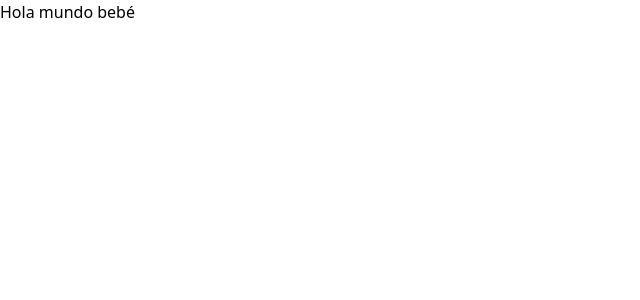
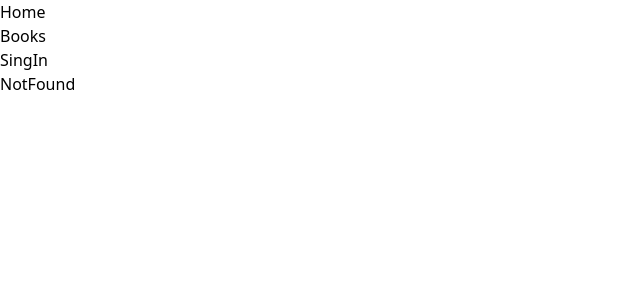
Before and after one commit to MrFabiioo/biblioteca-personal, a React (Vite) app: page / in a window 1280 px wide. Shown: the top 300 px of the page, without its empty margins (0-640 px from the left). Built offline with nearby package versions, Linux system fonts and the light colour scheme.

Commit message:
created pages

```diff
--- a/src/App.jsx
+++ /dev/null
@@ -1,15 +0,0 @@
-//import { useState } from 'react'
-import './App.css'
-
-function App() {
-
-
-  return (
-    <div className='bg-red-100'>
-      Hola mundo bebé
-    </div>
-
-  )
-}
-
-export default App
--- /dev/null
+++ b/src/Pages/App/index.jsx
@@ -0,0 +1,22 @@
+//import { useState } from 'react'
+import Home from '../Home';
+import Books from '../Books'
+import SingIn from '../SingIn'
+import NotFound from '../NotFound'
+import './App.css'
+
+function App() {
+
+
+  return (
+    <div className='bg-red-100'>
+      <Home/>
+      <Books/>
+      <SingIn/>
+      <NotFound/>
+    </div>
+
+  )
+}
+
+export default App
--- /dev/null
+++ b/src/Pages/Books/index.jsx
@@ -0,0 +1,9 @@
+function Books() {
+    return (
+        <div className='bg-red-100'>
+            Books
+        </div>
+        )
+    }
+
+export default Books
--- /dev/null
+++ b/src/Pages/Home/index.jsx
@@ -0,0 +1,9 @@
+function Home() {
+    return (
+        <div className='bg-red-100'>
+            Home
+        </div>
+        )
+    }
+
+export default Home
--- /dev/null
+++ b/src/Pages/NotFound/index.jsx
@@ -0,0 +1,9 @@
+function NotFound() {
+    return (
+        <div className='bg-red-100'>
+            NotFound
+        </div>
+        )
+    }
+
+export default NotFound
--- /dev/null
+++ b/src/Pages/SingIn/index.jsx
@@ -0,0 +1,9 @@
+function SingIn() {
+    return (
+        <div className='bg-red-100'>
+            SingIn
+        </div>
+        )
+    }
+
+export default SingIn
--- a/src/main.jsx
+++ b/src/main.jsx
@@ -1,6 +1,6 @@
 import { StrictMode } from 'react'
 import { createRoot } from 'react-dom/client'
-import App from './App.jsx'
+import App from './Pages/App'
 import './index.css'
 
 createRoot(document.getElementById('root')).render(
```
Also changed, not shown: src/Pages/App/App.css (renamed from src/App.css).
